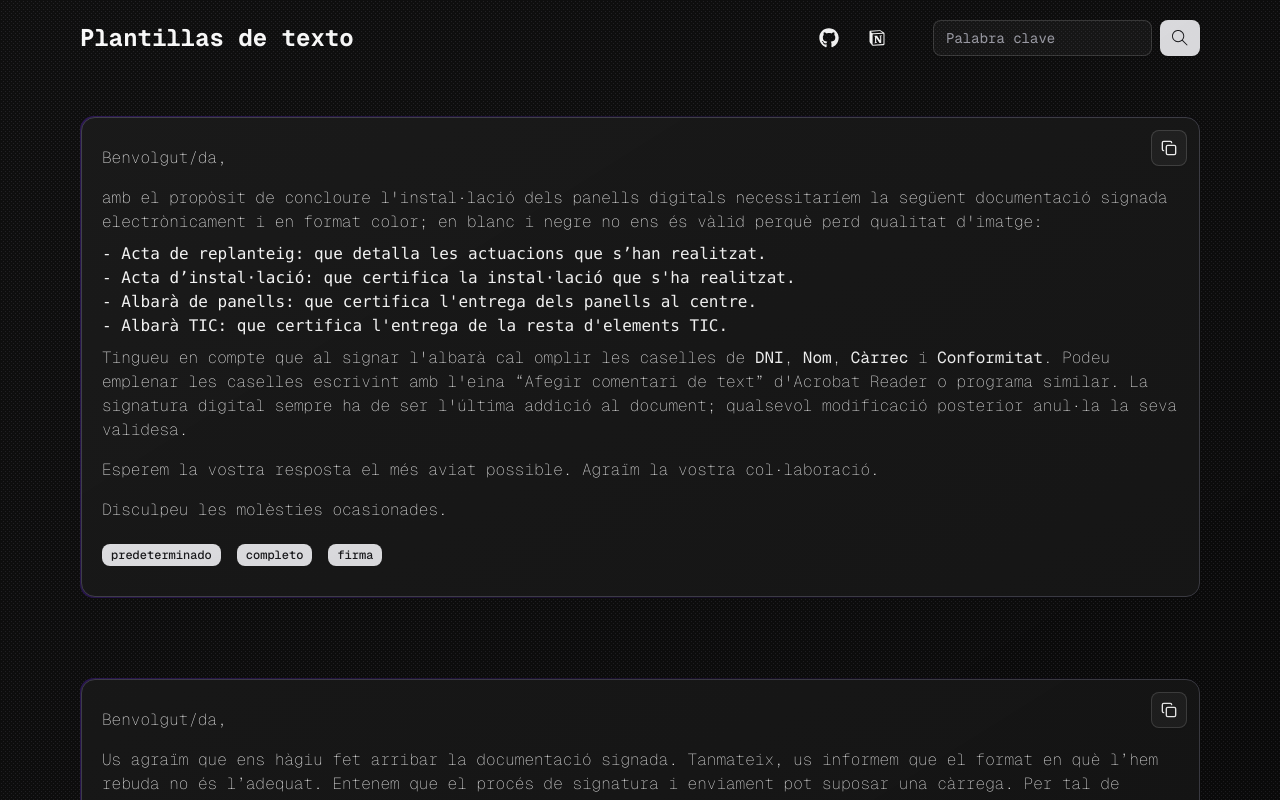
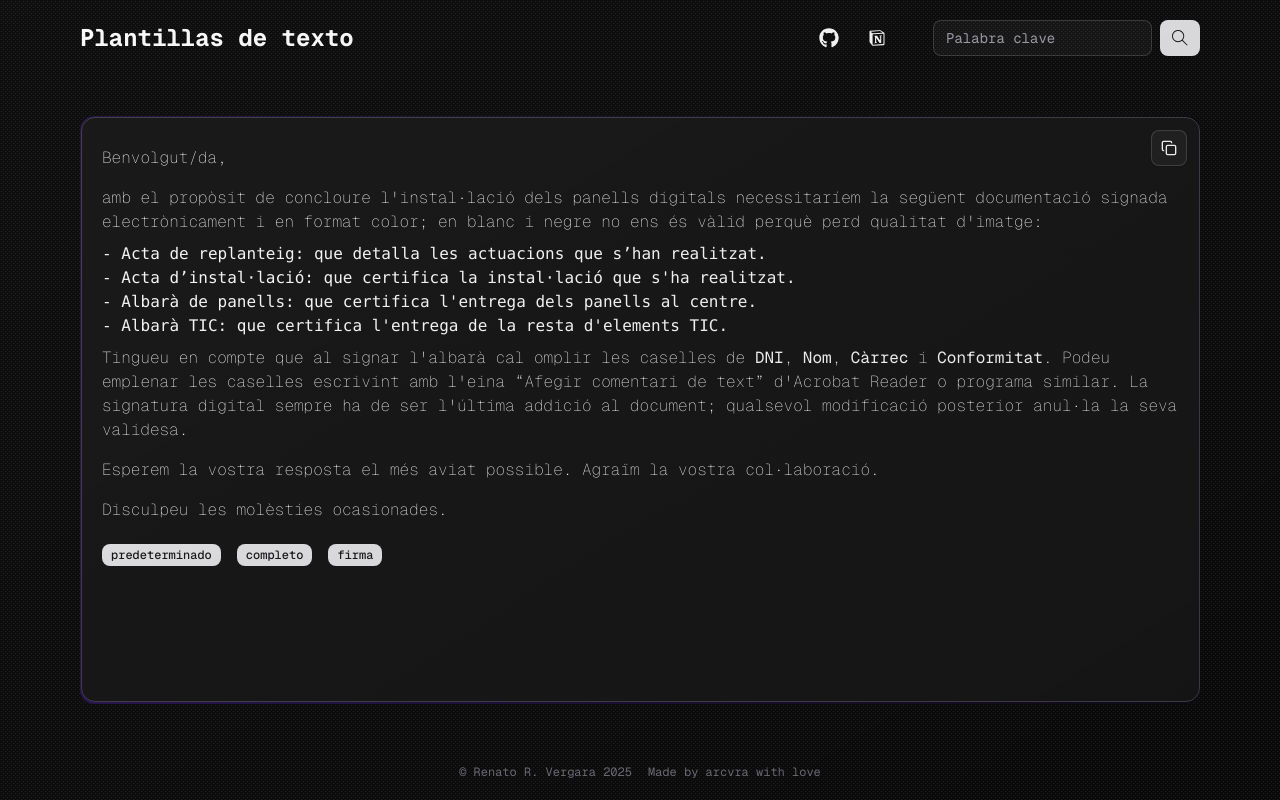
Before and after one commit to arcvra/indic_blueprints, a Next.js app in the folder client/: page / in a window 1280 px wide. Shown: the top 800 px of the page. Built offline with nearby package versions, Linux system fonts and the light colour scheme.

Commit message:
feat(ReadComentarios): update ReadComentarios component to accept file and tag as props and update page to use accordingly
BREAKING CHANGE:  removes direct templates import from ReadComentarios; items must now be passed as props

```diff
--- a/client/app/features/ReadComentarios.jsx
+++ b/client/app/features/ReadComentarios.jsx
@@ -1,6 +1,5 @@
 "use client"
 import ReactMarkdown from "react-markdown";
-import templates from "@/app/data/templates.json"
 import { CustomTooltip } from "@/components/CustomTooltip";
 import { CustomBadge } from "@/components/CustomBadge";
 import { useRef } from "react";
@@ -41,8 +40,8 @@ const ComentarioItem = ({ item }) => {
     )
 }
 
-export const ReadComentarios = () => {
-    return templates.map((item) => (
+export const ReadComentarios = ({items}) => {
+    return items.map((item) => (
         <ComentarioItem key={item.id} item={item} />
     ))
 
--- a/client/app/page.js
+++ b/client/app/page.js
@@ -1,10 +1,14 @@
+import templates from "@/app/data/templates.json";
 import { ReadComentarios } from "@/app/features/ReadComentarios";
+import { filterByCategory } from "@/utils/filterByCategory";
 
 export default function Home() {
 
+  const items = filterByCategory({ file: templates, tag: "predeterminado" });
+
   return (
     <main className="main-layout grid px-20 gap-y-20 bg-black-900 py-10">
-      <ReadComentarios />
+      <ReadComentarios items={items} />
     </main>
   );
 }
```
